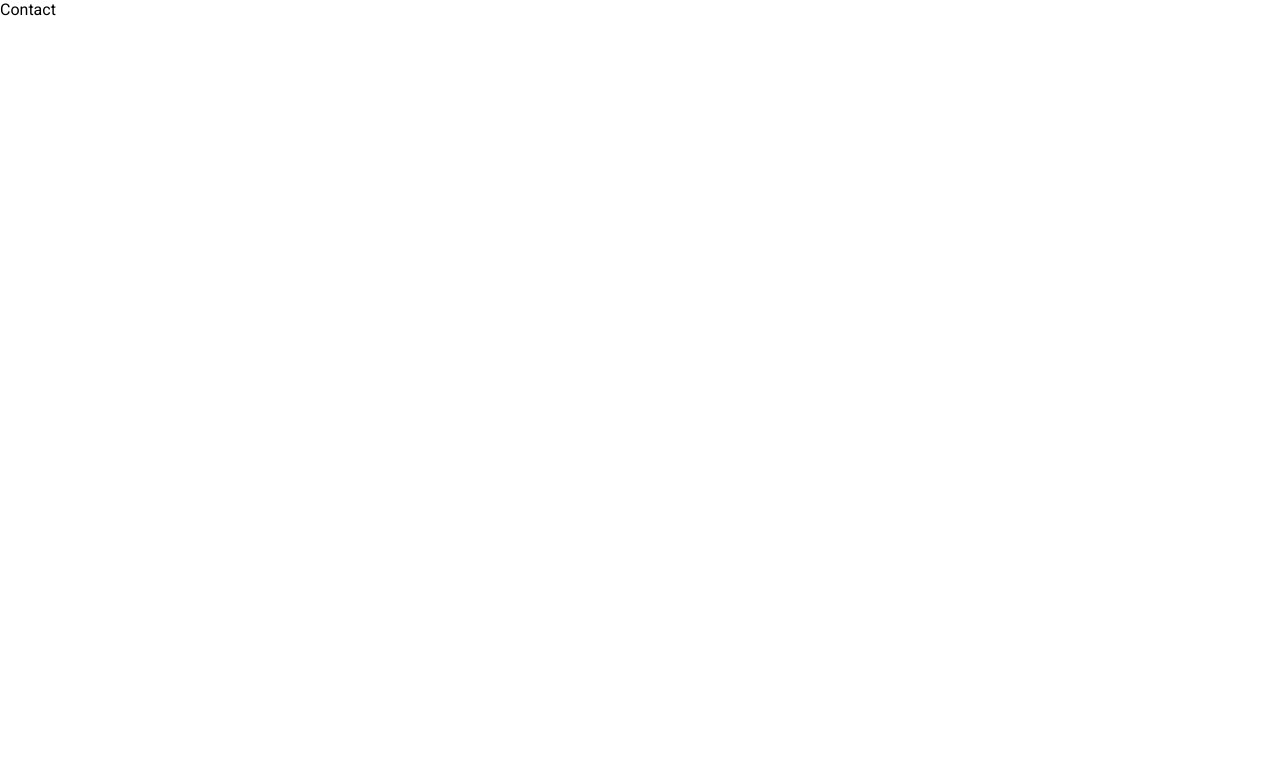
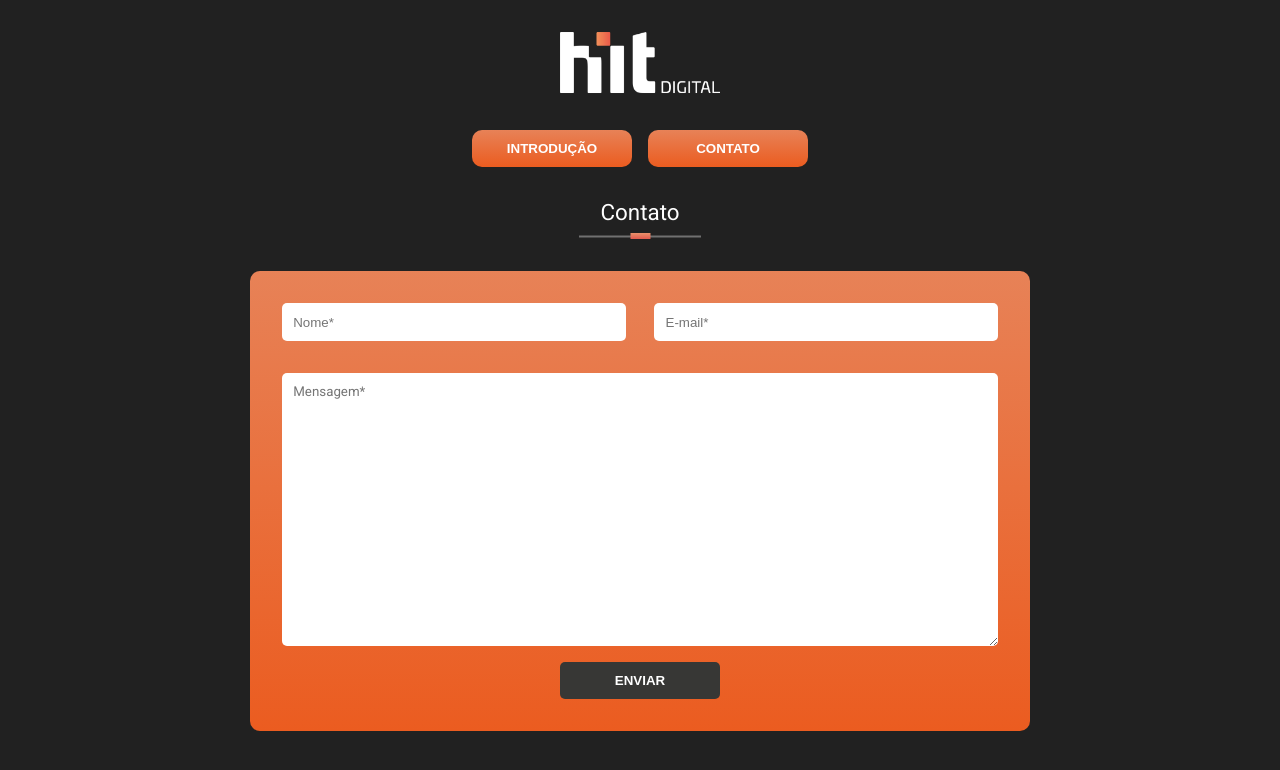
Before and after one commit to orloke/hit-digital, a Next.js app: page /contacts in a window 1280 px wide. Shown: the top 770 px of the page. Built offline with nearby package versions, Linux system fonts and the light colour scheme.

Commit message:
feat: page contact

```diff
--- a/src/components/Button/styles.ts
+++ b/src/components/Button/styles.ts
@@ -8,6 +8,7 @@ export const Content = styled.button`
   );
 
   color: #ffffff;
+  font-weight: bold;
   min-width: 10rem;
   border: none;
   border-radius: 10px;
--- a/src/components/Layout/styles.ts
+++ b/src/components/Layout/styles.ts
@@ -1,8 +1,8 @@
 import styled from 'styled-components';
 
 export const Container = styled.div`
-  width: 100vw;
-  height: 100vh;
+  min-width: 100vw;
+  min-height: 100vh;
   background: #212121;
   margin: auto;
   display: flex;
--- a/src/pages/contacts/index.tsx
+++ b/src/pages/contacts/index.tsx
@@ -1,3 +1,17 @@
+import Layout from '../../components/Layout';
+import { Form, Info } from '../../styles/contacts';
+
 export default function Contact() {
-  return <div>Contact</div>;
+  return (
+    <Layout currentPage="Contato">
+      <Form>
+        <Info className="info">
+          <input type="text" placeholder="Nome*" />
+          <input type="email" placeholder="E-mail*" />
+        </Info>
+        <textarea name="mensagem" placeholder="Mensagem*" />
+        <button type="submit"> ENVIAR </button>
+      </Form>
+    </Layout>
+  );
 }
--- /dev/null
+++ b/src/styles/contacts.ts
@@ -0,0 +1,58 @@
+import styled from 'styled-components';
+
+export const Form = styled.form`
+  width: 780px;
+  height: 460px;
+  display: flex;
+  flex-direction: column;
+  background: linear-gradient(
+    0deg,
+    rgba(235, 92, 32, 1) 0%,
+    rgba(250, 139, 92, 0.9133403361344538) 100%
+  );
+  color: #ffff;
+  padding: 2rem;
+  font-size: 1.2rem;
+  border-radius: 10px;
+
+  @media (max-width: 768px) {
+    width: 90%;
+    height: 90%;
+    margin-bottom: 2rem;
+  }
+
+  textarea {
+    width: 100%;
+    height: 70%;
+    margin-top: 2rem;
+    padding: 0.7rem;
+    border: none;
+    border-radius: 5px;
+    font-family: Roboto;
+  }
+  button {
+    margin: auto;
+    color: #ffff;
+    margin-top: 1rem;
+    padding: 0.7rem;
+    border: none;
+    border-radius: 5px;
+    background-color: #373735;
+    font-weight: bold;
+    min-width: 10rem;
+    &:hover {
+      background-color: #2c2c2a;
+    }
+  }
+`;
+
+export const Info = styled.div`
+  display: flex;
+  justify-content: space-between;
+  input {
+    width: 48%;
+    padding: 0.7rem;
+    border: none;
+    border-radius: 5px;
+  }
+`;
--- a/src/styles/home.ts
+++ b/src/styles/home.ts
@@ -12,4 +12,9 @@ export const Main = styled.div`
   padding: 2rem;
   font-size: 1.2rem;
   border-radius: 10px;
+  @media (max-width: 768px) {
+    width: 90%;
+    height: 90%;
+    margin-bottom: 2rem;
+  }
 `;
```
